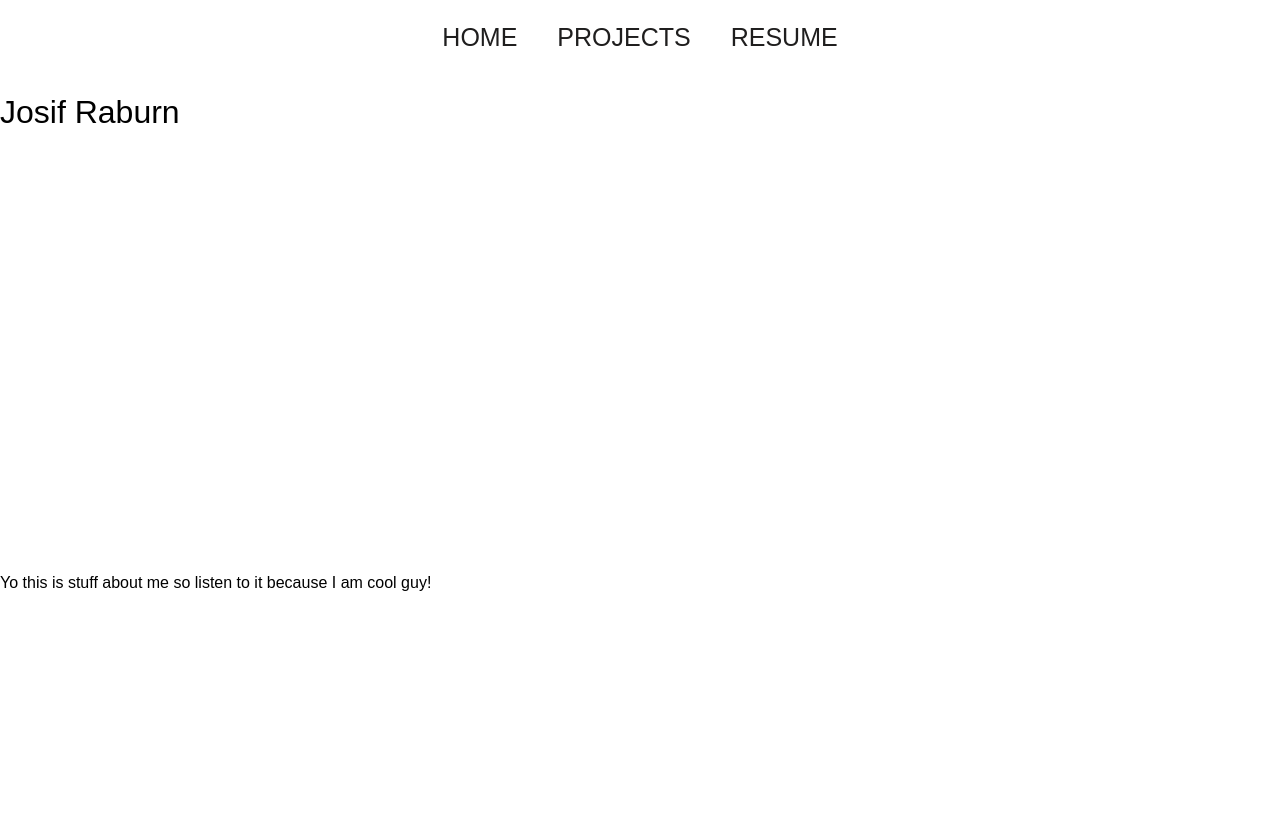
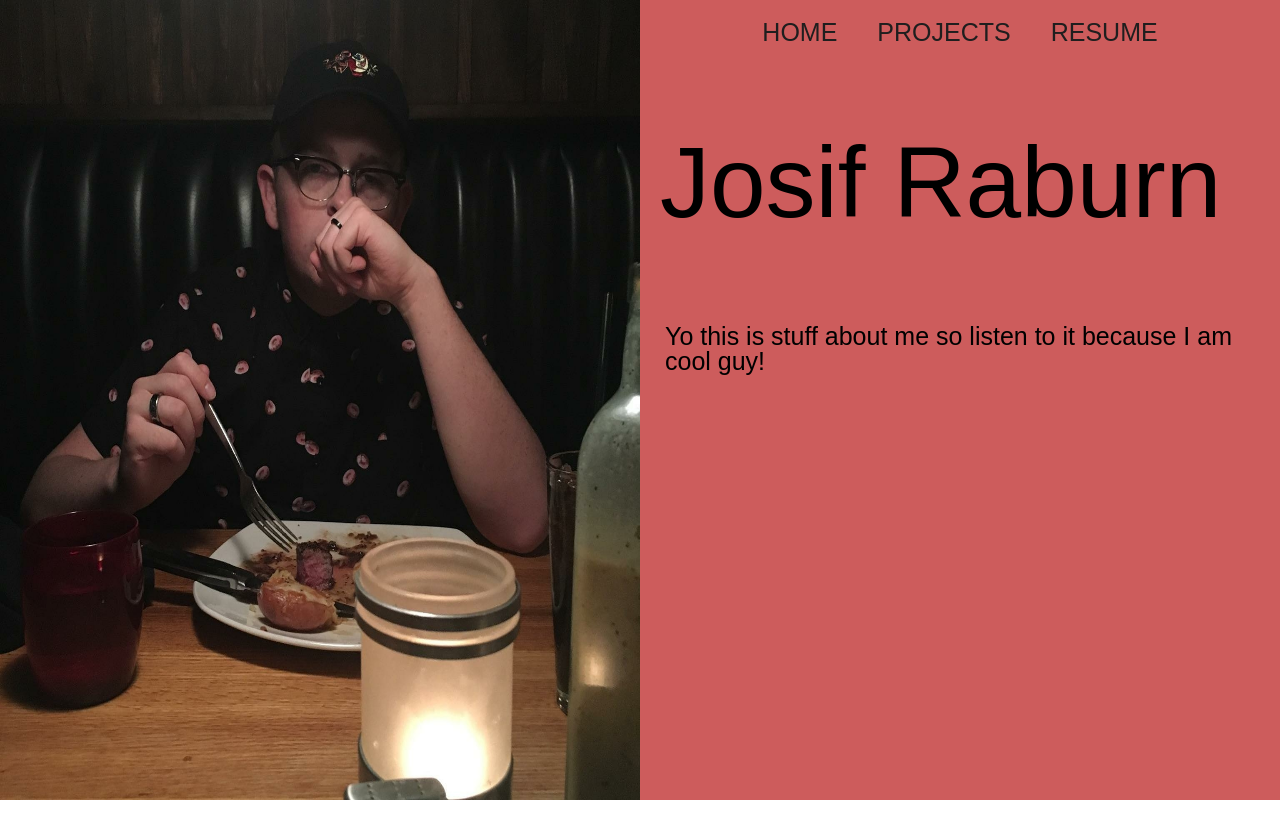
Before and after one commit to Josifraburn/about-me-react-new, a React (Create React App) app: page /bio in a window 1280 px wide. After the commit the page ends 800 px from the top, so only its background shows below. Built offline with nearby package versions, Linux system fonts and the light colour scheme.

Commit message:
I added the layout to bio and the styles

```diff
--- a/src/Components/Nav.js
+++ b/src/Components/Nav.js
@@ -1,4 +1,5 @@
 import React, { Component } from 'react';
+import { Link } from 'react-router-dom';
 
 class Nav extends Component {
 
--- a/src/Containers/Bio/BioContainer.js
+++ b/src/Containers/Bio/BioContainer.js
@@ -5,7 +5,12 @@ import './BioContianer.css'
 class BioContainer extends Component {
     render() {
         return(
-            <div className='bio-main'>
+            <div className='bio-container'>
+                <div className='bio-background'>
+                </div>
+                <div className='bio-layout'>
+                    <img src='OtherFiles/josifimage.jpg' className='bio-image' />
+                    <div className='bio-left'>
                         <div className='bio-nav'>
                             <Link to='/' className='bio-link'>
                                 HOME
@@ -18,13 +23,19 @@ class BioContainer extends Component {
                                 RESUME
                             </Link>
                         </div>
-                <h1 className='name'>
+                        <div className='bio-main-stuff'>
+                            <div className='name-content'>
+                                <h1 className='bio-name'>
                                     Josif Raburn
                                 </h1>
                                 <p className='bio-content'>
                                 Yo this is stuff about me so listen to it because I am cool guy!
                                 </p>
                             </div>
+                        </div>
+                    </div>
+                </div>
+            </div>
         )
     }
 }
--- a/src/Containers/Bio/BioContianer.css
+++ b/src/Containers/Bio/BioContianer.css
@@ -1,19 +1,51 @@
-.bio-main {
-    display: grid;
-    grid-template-rows: 75px 250px 250px 250px;
-    grid-template-areas:
-    'nav'
-    'first'
-    'second'
-    'third';
+.bio-container {
+    height: 100vh;
+    width: 100vw;
+    margin: 0;
 }
 
-.name {
+.bio-background {
+    width: 100%;
+    height: 100vh;
+    background-color: indianred;
+    position: fixed;
+    z-index: -1;
+    margin: 0;
+}
+
+.bio-layout {
+    display: flex;
+}
+
+.bio-nav {
+    display: flex;
+    justify-content: center;
+}
+
+.bio-main-stuff {
+    display: flex;
+    justify-content: center;
+}
+
+.bio-name {
     grid-area: first;
+    font-size: 100px;
+    margin-left: 20px;
+}
+
+.bio-image {
+    height: 100vh;
+    width: 50vw;
+}
+
+.name-content {
+    display: flex;
+    flex-direction: column;
 }
 
 .bio-content {
-    grid-area: third;
+    margin: 25px;
+    font-size: 25px;
 }
 
 .bio-link {
@@ -27,8 +59,3 @@
 .bio-link:visited {
     color: rgb(31, 30, 30);
 }
-
-.bio-nav {
-    justify-self: center;
-    align-self: center;
-}
```
Also changed, not shown: public/OtherFiles/josifimage.jpg (added). Lines whose indentation alone changed are shown as unchanged.
